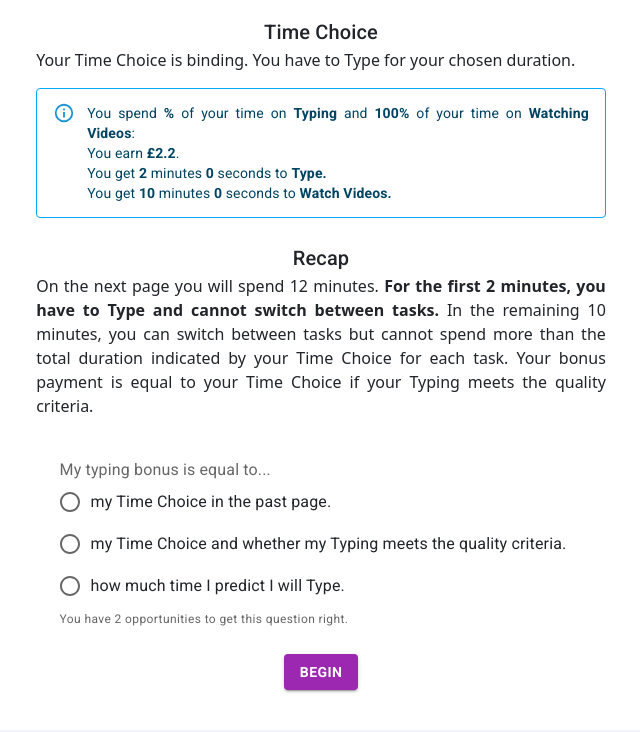
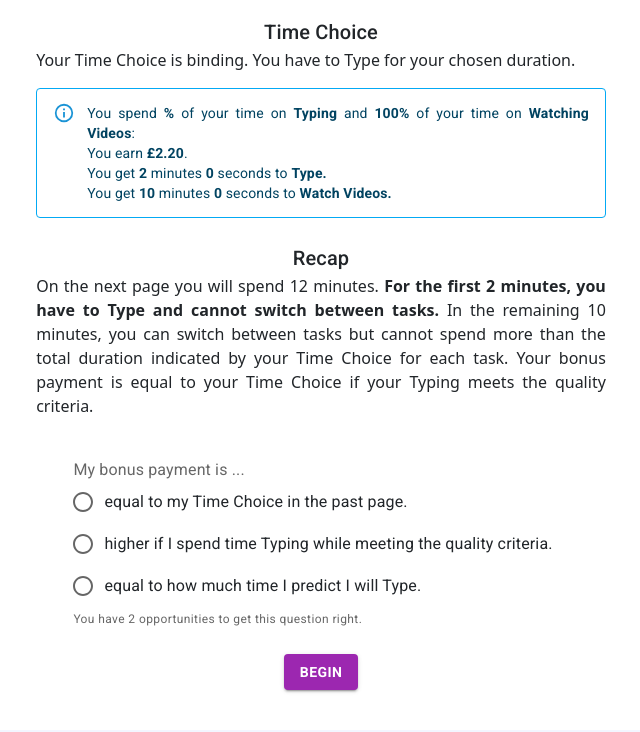
Before and after one commit to reha96/labor_leisure_experiment, a React (Create React App) app: page /1/lotw in a window 1280 px wide. Shown: the top 732 px of the page, without its empty margins (319-959 px from the left). Built offline with nearby package versions, Linux system fonts and the light colour scheme; no server answers.

Commit message:
update jan pretest

```diff
--- a/src/Components/ConfirmUpdate.js
+++ b/src/Components/ConfirmUpdate.js
@@ -20,7 +20,7 @@ const ConfirmUpdate = (props) => {
 
         You spend <strong>{divi}%</strong> of your time on <strong>Typing</strong> and <strong>{100 - divi}%</strong> of your time on <strong>Watching Videos</strong>: <br></br>
 
-        You earn 	<strong>£{((((divi / 100) * 720 * 0.6) / 100) + ((((100 - divi) / 100) * 600 * 0.2) / 100) + 1).toPrecision(2)}</strong>. <br></br>
+        You earn 	<strong>£{((((divi / 100) * 720 * 0.6) / 100) + ((((100 - divi) / 100) * 600 * 0.2) / 100) + 1).toPrecision(3)}</strong>. <br></br>
 
         You get <strong>{Math.floor((Math.round(((divi / 100)) * 600)) / 60)+2}</strong> minutes <strong>{((Math.round(((divi / 100)) * 600)) % 60)}</strong> seconds to <strong>Type.</strong> <br></br>
 
--- a/src/Pages/End.js
+++ b/src/Pages/End.js
@@ -86,7 +86,7 @@ const End = () => {
           to skip directly to the end survey.
         </p>
 
-        <Typography variant="h6" className="center">
+        {/* <Typography variant="h6" className="center">
           Contact Information
         </Typography>
         <p className="HomePage_p">
@@ -96,7 +96,7 @@ const End = () => {
           individual decision-making. Please contact{" "}
           <strong>reha.tuncer@uni.lu</strong> if you have any questions about
           the study.
-        </p>
+        </p> */}
       </Container>
     </div>
   );
--- a/src/Pages/Home.js
+++ b/src/Pages/Home.js
@@ -61,8 +61,7 @@ const Home = () => {
         <p className="HomePage_p">
           The total duration of the study is about <strong>22 minutes.</strong>{" "}
           <br></br>
-          You receive <strong>£1</strong> for your participation plus an
-          additional bonus payment that ranges between  <strong>£1.2</strong> and <strong>£4.3</strong>{" "}
+          You receive <strong>£2.2</strong> for your participation and can earn up to <strong>£5.32</strong>{" "}
           depending on the time you choose to spend on each task.
         </p>
 
--- a/src/Pages/LotteryWin.js
+++ b/src/Pages/LotteryWin.js
@@ -182,7 +182,7 @@ const LotteryWin = () => {
           <form onSubmit={handleSubmit}>
             <FormControl sx={{ m: 3 }} error={error} variant="standard">
               <FormLabel id="demo-error-radios">
-                My typing bonus is equal to...
+                My bonus payment is ...
               </FormLabel>
               <RadioGroup
                 aria-labelledby="demo-error-radios"
@@ -193,17 +193,17 @@ const LotteryWin = () => {
                 <FormControlLabel
                   value="0"
                   control={<Radio />}
-                  label="my Time Choice in the past page."
+                  label="equal to my Time Choice in the past page."
                 />
                 <FormControlLabel
                   value="true"
                   control={<Radio />}
-                  label="my Time Choice and whether my Typing meets the quality criteria."
+                  label="higher if I spend time Typing while meeting the quality criteria."
                 />
                 <FormControlLabel
                   value="1"
                   control={<Radio />}
-                  label="how much time I predict I will Type."
+                  label="equal to how much time I predict I will Type."
                 />
               </RadioGroup>
               <FormHelperText>{helperText}</FormHelperText>
```
